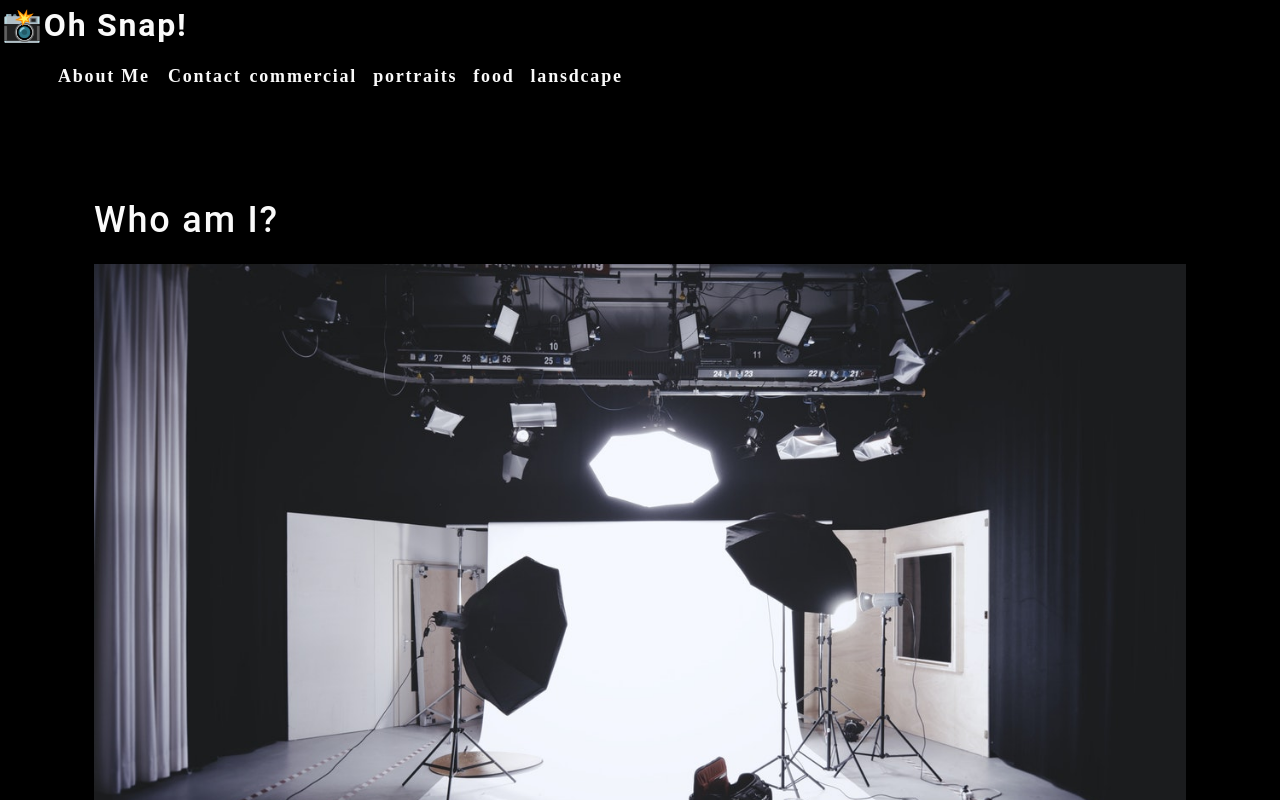
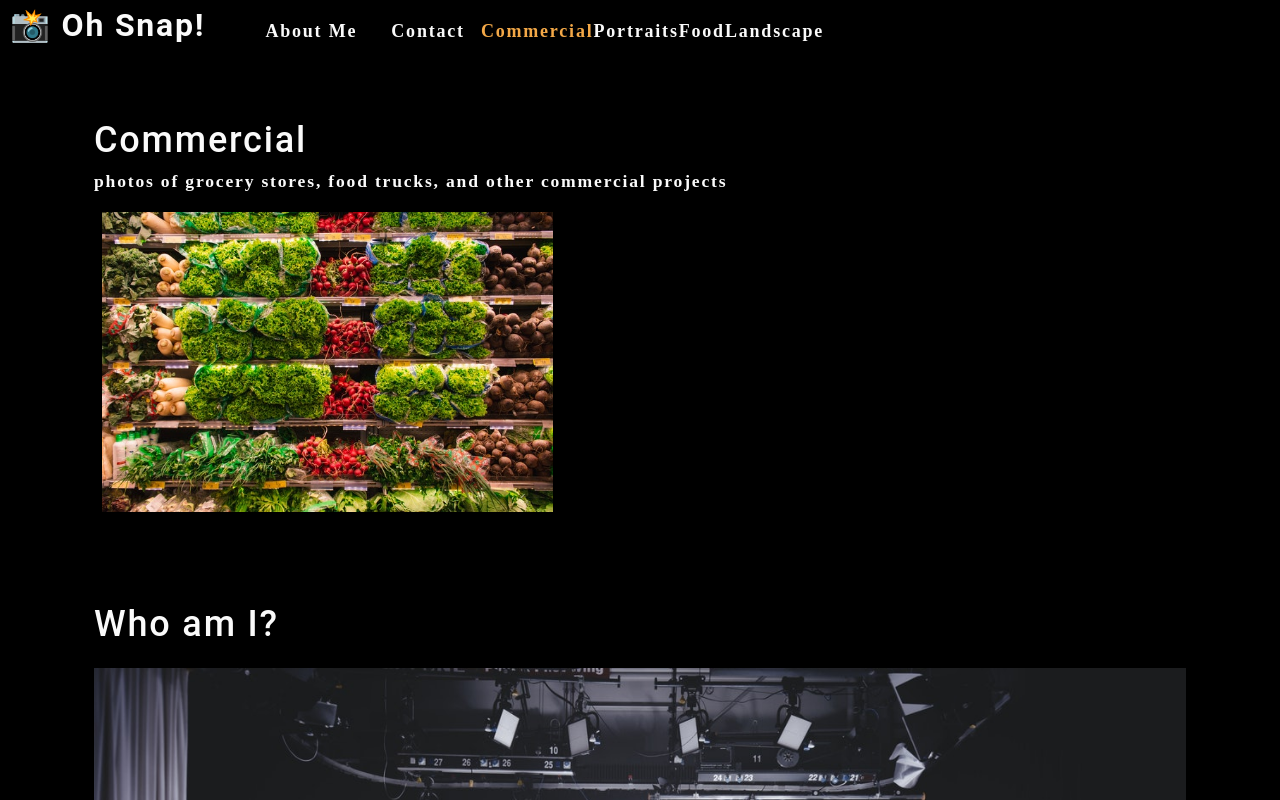
Before and after one commit to ejackson1228/photo-port, a React (Create React App) app: page / in a window 1280 px wide. Shown: the top 800 px of the page. Built offline with nearby package versions, Linux system fonts and the light colour scheme.

Commit message:
added props, hooks, and useEffect for Nav updating

```diff
--- a/src/App.js
+++ b/src/App.js
@@ -1,14 +1,31 @@
-import React from 'react';
+import React, { useState } from 'react';
 import './App.css';
 import About from './components/About';
 import Nav from './components/Nav';
-
+import Gallery from './components/Gallery';
 
 function App() {
+  const [categories] = useState([
+    {
+      name: 'commercial',
+      description: 'Photos of grocery stores, food trucks, and other commercial projects',
+    },
+    { name: 'portraits', description: 'Portraits of people in my life' },
+    { name: 'food', description: 'Delicious delicacies' },
+    { name: 'landscape', description: 'Fields, farmhouses, waterfalls, and the beauty of nature' },
+  ]);
+
+  const [currentCategory, setCurrentCategory] = useState(categories[0]);
+
   return (
     <div>
-      <Nav></Nav>
+      <Nav
+        categories = {categories}
+        setCurrentCategory = {setCurrentCategory}
+        currentCategory  = {currentCategory}
+        ></Nav>
       <main>
+        <Gallery></Gallery>
         <About></About>
       </main>
     </div>
--- /dev/null
+++ b/src/components/Gallery/index.js
@@ -0,0 +1,21 @@
+import React from "react";
+import { capitalizeFirstLetter } from '../../utils/helpers';
+import photo from '../../assets/small/commercial/0.jpg';
+
+function Gallery(props) {
+    const currenCategory = {
+        name: 'commercial',
+        description: 'photos of grocery stores, food trucks, and other commercial projects'
+    };
+    return (
+        <section>
+            <h1>{capitalizeFirstLetter(currenCategory.name)}</h1>
+            <p>{currenCategory.description}</p>
+            <div className="flex-row">
+                <img className="img-thumbnail mx-1" src={photo} alt='Commercial Example'/>
+            </div>
+        </section>
+    )
+};
+
+export default Gallery;
--- a/src/components/Nav/index.js
+++ b/src/components/Nav/index.js
@@ -1,35 +1,23 @@
-import React from "react";
+import React, { useEffect } from "react";
+import { capitalizeFirstLetter } from '../../utils/helpers';
 
-function Nav() {
-    const categories = [
-        {
-            name: 'commercial',
-            description: 'Photos of Grocery Stores, food trucks, and other commercial projects',
-        },
-        {
-            name: 'portraits',
-            description: 'Porttraits of people in my life',
-        },
-        {
-            name: 'food',
-            description: 'Delicious Delicacies',
-        },
-        {
-            name: 'lansdcape',
-            descrition: 'Fields, farmhouses, waterfalls, and the beauty of nature',
-        },
-    ];
+function Nav(props) {
+    const {
+        categories = [],
+        setCurrentCategory,
+        currentCategory,
+    } = props;
 
-    function categorySelected(name) {
-        console.log(`${name} clicked!`)
-    };
+    useEffect(() => {
+        document.title = capitalizeFirstLetter(currentCategory.name);
+    }, [currentCategory]);
 
 
     return(
-        <header>
+        <header className="flex-row px-1">
             <h2>
                 <a data-testid="link" href="/">
-                    <span role="img" aria-label="camera">📸</span>Oh Snap!
+                    <span role="img" aria-label="camera">{" "}📸</span>{" "}Oh Snap!
                 </a>
             </h2>
             <nav>
@@ -40,11 +28,16 @@
                             About Me
                         </a>
                     </li>
-                    <li>
+                    <li className="mx-2">
                         <span>Contact</span>
                     </li>
                     {categories.map((category) => (
-                        <li className="mx-1" key={category.name}><span onClick={ () => categorySelected(category.name) }> {category.name} </span></li>
+                        <li className={`mx-1" ${currentCategory.name === category.name && 'navActive'}`}
+                        key={category.name}>
+                            <span onClick={() => { setCurrentCategory(category) }} >
+                            {capitalizeFirstLetter(category.name)}
+                            </span>
+                        </li>
                     ))}
                 </ul>
             </nav>
```
